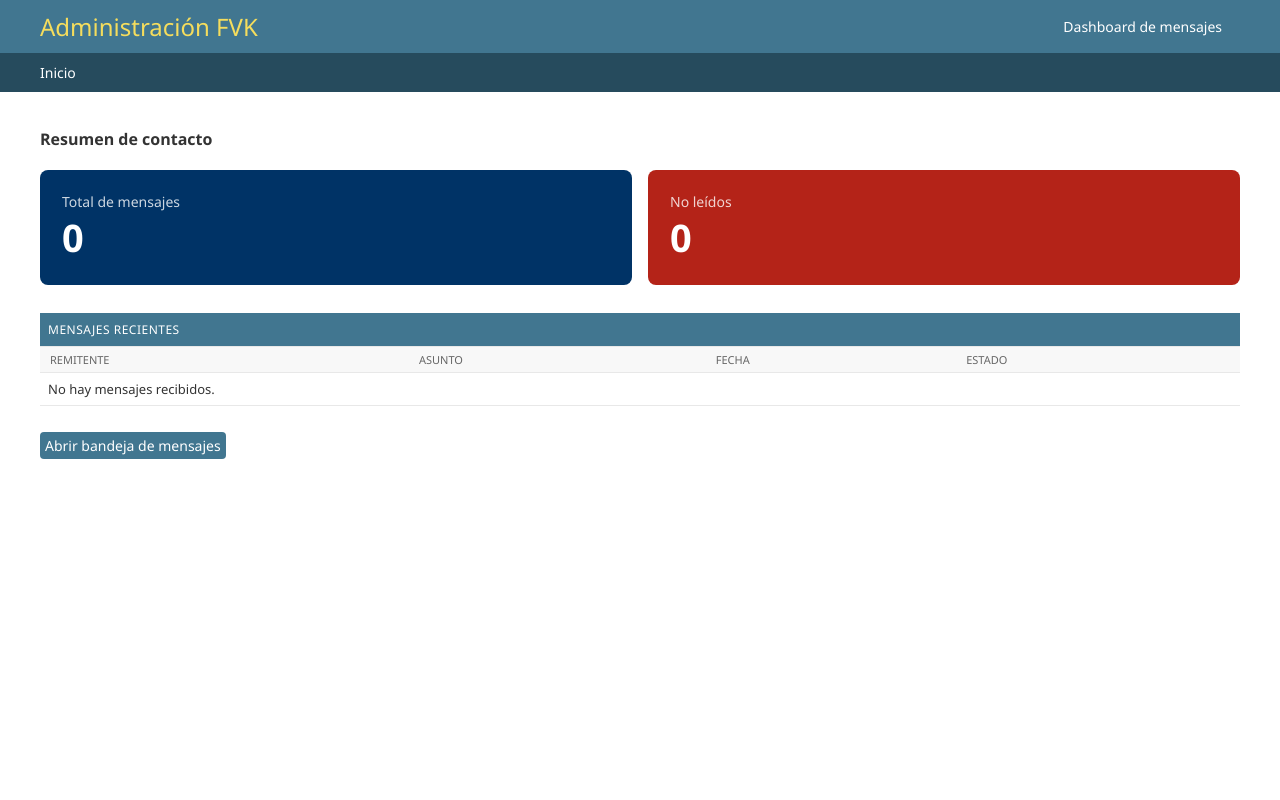
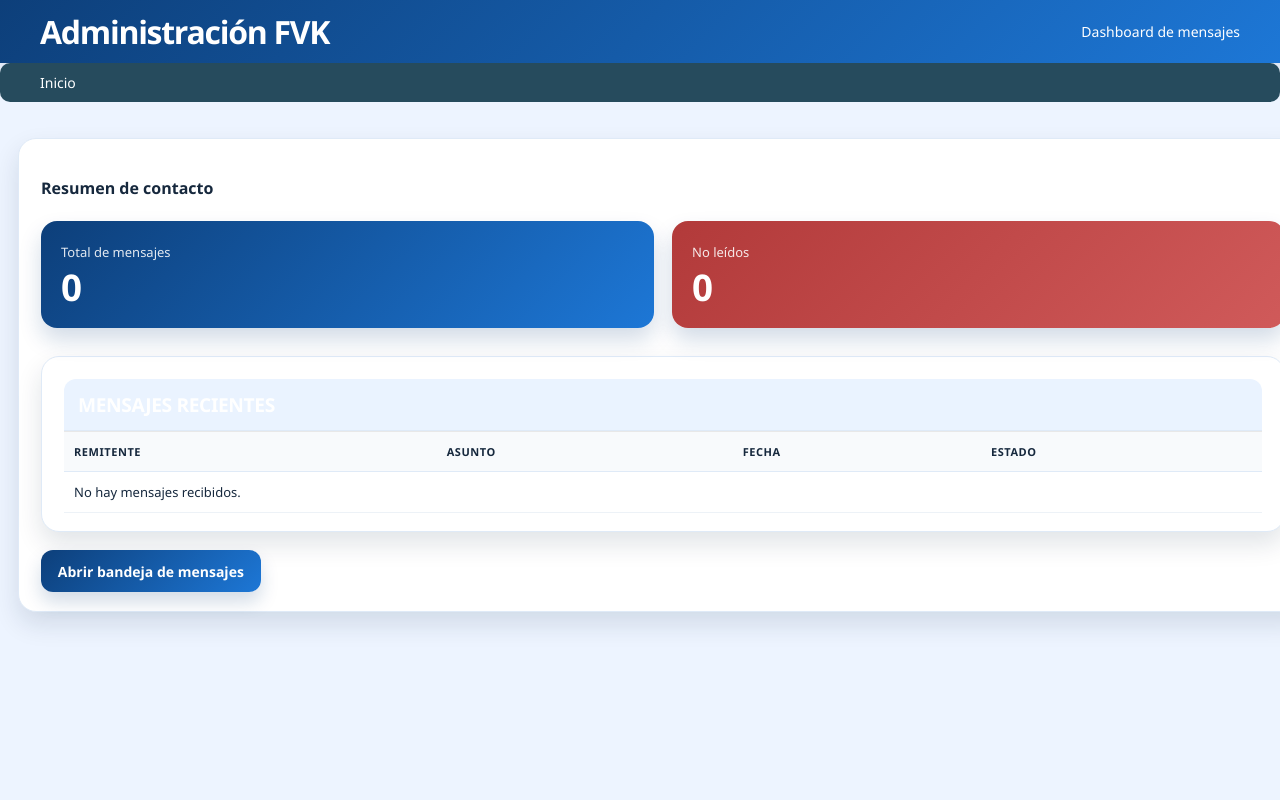
Before and after one commit to jose-lujano/fvkenpo, a Django app: page /admin/dashboard/ in a window 1280 px wide. Run offline with Django 5.2, Linux system fonts and the light colour scheme; the visitor is signed in with stand-in values (Sample User, id 1); data that the repository does not hold is empty.

Commit message:
Version inicial

```diff
--- a/cms/urls.py
+++ b/cms/urls.py
@@ -1,9 +1,9 @@
 from django.urls import path
-from .views import contacto, dashboard, galeria, home, institucional
+from .views import contacto, galeria, home, institucional
+
 urlpatterns = [
     path('', home, name='home'),
     path('institucional/', institucional, name='institucional'),
     path('galeria/', galeria, name='galeria'),
     path('contacto/', contacto, name='contacto'),
-    path('admin/dashboard/', dashboard, name='admin_dashboard'),
 ]
--- /dev/null
+++ b/static/admin_fvk.css
@@ -0,0 +1,270 @@
+/* Estilo visual del módulo admin FVK */
+:root {
+  --fvk-admin-bg: #edf4ff;
+  --fvk-admin-panel: #ffffff;
+  --fvk-admin-header-start: #0d3f7a;
+  --fvk-admin-header-end: #1d77d6;
+  --fvk-admin-accent: #0b5fd2;
+  --fvk-admin-accent-soft: #eaf3ff;
+  --fvk-admin-text: #16283d;
+  --fvk-admin-muted: #5b6f86;
+  --fvk-admin-border: #dfeaf7;
+  --fvk-admin-shadow: rgba(10, 31, 60, 0.12);
+  --fvk-admin-danger: #d64545;
+  --fvk-admin-success: #1e7f5a;
+}
+
+body {
+  background: var(--fvk-admin-bg) !important;
+  color: var(--fvk-admin-text) !important;
+  font-family: "Segoe UI", Arial, sans-serif;
+}
+
+#header {
+  background: linear-gradient(135deg, var(--fvk-admin-header-start), var(--fvk-admin-header-end)) !important;
+  border-bottom: none !important;
+  box-shadow: 0 8px 20px var(--fvk-admin-shadow);
+}
+
+#branding h1,
+#branding a,
+#user-tools a,
+#nav-global a,
+#nav-sidebar a {
+  color: #fff !important;
+  text-decoration: none !important;
+}
+
+#branding h1 {
+  font-size: 2rem;
+  font-weight: 800;
+  letter-spacing: -0.04em;
+}
+
+#user-tools {
+  font-size: 12px;
+}
+
+#nav-global {
+  display: flex;
+  align-items: center;
+  gap: 10px;
+  flex-wrap: wrap;
+  padding: 0.45rem 0 0.8rem;
+}
+
+#nav-global a {
+  background: rgba(255,255,255,0.09);
+  border: 1px solid rgba(255,255,255,0.12);
+  border-radius: 999px;
+  padding: 0.38rem 0.8rem;
+  font-size: 12px;
+  font-weight: 700;
+}
+
+#container,
+#content,
+#content-main,
+.module,
+.dashboard,
+.results,
+.app-list,
+.app-cms,
+.app-competencia,
+.app-deporte {
+  background: transparent;
+}
+
+#content {
+  padding: 24px 18px 30px;
+}
+
+#content-main,
+.module,
+.dashboard {
+  background: var(--fvk-admin-panel);
+  border: 1px solid var(--fvk-admin-border);
+  border-radius: 18px;
+  box-shadow: 0 12px 26px var(--fvk-admin-shadow);
+  padding: 22px 22px 18px;
+}
+
+.module caption,
+.module h2,
+.section,
+.dashboard h2 {
+  color: var(--fvk-admin-header-start);
+  font-weight: 800;
+  font-size: 1.2rem;
+  letter-spacing: -0.02em;
+}
+
+.module caption {
+  background: var(--fvk-admin-accent-soft);
+  border-bottom: 1px solid var(--fvk-admin-border);
+  border-radius: 12px 12px 0 0;
+  padding: 12px 14px;
+}
+
+.module th {
+  background: #f8fafc;
+  border-bottom: 1px solid var(--fvk-admin-border);
+  color: var(--fvk-admin-text);
+  font-size: 11px;
+  font-weight: 700;
+  letter-spacing: 0.05em;
+  text-transform: uppercase;
+}
+
+.module td {
+  border-bottom: 1px solid #edf2f7;
+  color: var(--fvk-admin-text);
+  padding: 12px 10px;
+}
+
+.module a,
+.submit-row a,
+.button,
+.paginator a,
+.object-tools a,
+.list-filter a,
+.tabular a,
+.inline-related a {
+  color: var(--fvk-admin-accent);
+  text-decoration: none;
+}
+
+.button,
+input[type="submit"],
+button,
+.submit-row input,
+.default {
+  background: linear-gradient(135deg, var(--fvk-admin-header-start), var(--fvk-admin-header-end)) !important;
+  border: none !important;
+  border-radius: 12px !important;
+  color: #fff !important;
+  font-weight: 700 !important;
+  padding: 0.72rem 1.05rem !important;
+  box-shadow: 0 10px 18px rgba(13, 63, 122, 0.18);
+}
+
+.button:hover,
+input[type="submit"]:hover,
+button:hover {
+  filter: brightness(1.04);
+}
+
+.form-row,
+.fieldBox,
+.breadcrumbs {
+  background: #fff;
+  border: 1px solid var(--fvk-admin-border);
+  border-radius: 12px;
+  padding: 12px 14px;
+  margin-bottom: 12px;
+}
+
+.breadcrumbs {
+  background: #fff;
+  border-radius: 10px;
+}
+
+div.help {
+  color: var(--fvk-admin-muted);
+}
+
+body.login {
+  background: linear-gradient(180deg, #edf5ff 0%, #f3f8ff 100%);
+}
+
+body.login #container {
+  max-width: 420px;
+  margin: 80px auto 0;
+  background: rgba(255,255,255,0.75);
+  border: 1px solid var(--fvk-admin-border);
+  border-radius: 18px;
+  box-shadow: 0 18px 36px rgba(8, 31, 65, 0.12);
+  overflow: hidden;
+}
+
+body.login #header {
+  min-height: 88px;
+  padding: 18px 24px;
+  display: flex;
+  align-items: center;
+  justify-content: center;
+}
+
+body.login #branding h1 {
+  font-size: 1.9rem;
+  text-align: center;
+}
+
+body.login #content {
+  padding: 20px 24px 28px;
+}
+
+body.login .submit-row {
+  padding-top: 6px;
+}
+
+/* Dashboard metrics */
+#content-main .metric-grid {
+  display: grid;
+  grid-template-columns: repeat(auto-fit, minmax(220px, 1fr));
+  gap: 18px;
+  margin: 22px 0 28px;
+}
+
+.metric-card {
+  background: linear-gradient(135deg, var(--fvk-admin-header-start), var(--fvk-admin-header-end));
+  color: #fff;
+  border-radius: 16px;
+  padding: 22px 20px;
+  box-shadow: 0 12px 22px rgba(13, 63, 122, 0.18);
+}
+
+.metric-card.secondary {
+  background: linear-gradient(135deg, #0d4b83, #1784e8);
+}
+
+.metric-card .label {
+  font-size: 13px;
+  opacity: 0.88;
+  margin-bottom: 8px;
+}
+
+.metric-card strong {
+  font-size: 2.3rem;
+  display: inline-block;
+  line-height: 1;
+}
+
+.metric-card.warning {
+  background: linear-gradient(135deg, #b23a3a, #d05a5a);
+}
+
+/* Mensaje table */
+.dashboard-table {
+  width: 100%;
+  border-collapse: collapse;
+}
+
+.dashboard-table th,
+.dashboard-table td {
+  padding: 12px 10px;
+}
+
+.dashboard-table tbody tr:hover {
+  background: #f7fbff;
+}
+
+.status-read {
+  color: var(--fvk-admin-success);
+  font-weight: 700;
+}
+
+.status-unread {
+  color: var(--fvk-admin-danger);
+  font-weight: 800;
+}
--- a/templates/admin/base_site.html
+++ b/templates/admin/base_site.html
@@ -1,4 +1,17 @@
 {% extends 'admin/base.html' %}
+{% load static %}
+
 {% block title %}{{ title }} | Administración FVK{% endblock %}
-{% block branding %}<h1 id="site-name"><a href="{% url 'admin:index' %}">Administración FVK</a></h1>{% endblock %}
-{% block nav-global %}<a href="{% url 'admin_dashboard' %}" style="margin-right:18px;">Dashboard de mensajes</a>{% endblock %}
+
+{% block extrastyle %}
+{{ block.super }}
+<link rel="stylesheet" type="text/css" href="{% static 'admin_fvk.css' %}">
+{% endblock %}
+
+{% block branding %}
+<h1 id="site-name"><a href="{% url 'admin:index' %}">Administración FVK</a></h1>
+{% endblock %}
+
+{% block nav-global %}
+<a href="{% url 'admin_dashboard' %}">Dashboard de mensajes</a>
+{% endblock %}
--- a/templates/admin/dashboard.html
+++ b/templates/admin/dashboard.html
@@ -4,15 +4,21 @@
 {% block content %}
 <div id="content-main">
   <h2>Resumen de contacto</h2>
-  <div style="display:grid;grid-template-columns:repeat(auto-fit,minmax(220px,1fr));gap:16px;margin:20px 0 28px;">
-    <div style="background:#003366;color:#fff;padding:22px;border-radius:8px;"><div style="font-size:14px;opacity:.8;">Total de mensajes</div><strong style="font-size:38px;">{{ total_mensajes }}</strong></div>
-    <div style="background:#b42318;color:#fff;padding:22px;border-radius:8px;"><div style="font-size:14px;opacity:.8;">No leídos</div><strong style="font-size:38px;">{{ mensajes_no_leidos }}</strong></div>
+  <div class="metric-grid">
+    <div class="metric-card">
+      <div class="label">Total de mensajes</div>
+      <strong>{{ total_mensajes }}</strong>
+    </div>
+    <div class="metric-card warning">
+      <div class="label">No leídos</div>
+      <strong>{{ mensajes_no_leidos }}</strong>
+    </div>
   </div>
   <div class="module">
-    <table style="width:100%;">
+    <table class="dashboard-table">
       <caption><a href="{% url 'admin:cms_contactmessage_changelist' %}" class="section">Mensajes recientes</a></caption>
       <thead><tr><th>Remitente</th><th>Asunto</th><th>Fecha</th><th>Estado</th></tr></thead>
-      <tbody>{% for mensaje in mensajes_recientes %}<tr><td><a href="{% url 'admin:cms_contactmessage_change' mensaje.id %}">{{ mensaje.nombre }}</a></td><td>{{ mensaje.asunto }}</td><td>{{ mensaje.creado|date:'d/m/Y H:i' }}</td><td>{% if mensaje.atendido %}Leído{% else %}<strong style="color:#b42318;">No leído</strong>{% endif %}</td></tr>{% empty %}<tr><td colspan="4">No hay mensajes recibidos.</td></tr>{% endfor %}</tbody>
+      <tbody>{% for mensaje in mensajes_recientes %}<tr><td><a href="{% url 'admin:cms_contactmessage_change' mensaje.id %}">{{ mensaje.nombre }}</a></td><td>{{ mensaje.asunto }}</td><td>{{ mensaje.creado|date:'d/m/Y H:i' }}</td><td>{% if mensaje.atendido %}<span class="status-read">Leído</span>{% else %}<span class="status-unread">No leído</span>{% endif %}</td></tr>{% empty %}<tr><td colspan="4">No hay mensajes recibidos.</td></tr>{% endfor %}</tbody>
     </table>
   </div>
   <p style="margin-top:20px;"><a class="button" href="{% url 'admin:cms_contactmessage_changelist' %}">Abrir bandeja de mensajes</a></p>
```
Also changed, not shown: fvk_project/settings.py (+9 -3 lines).
